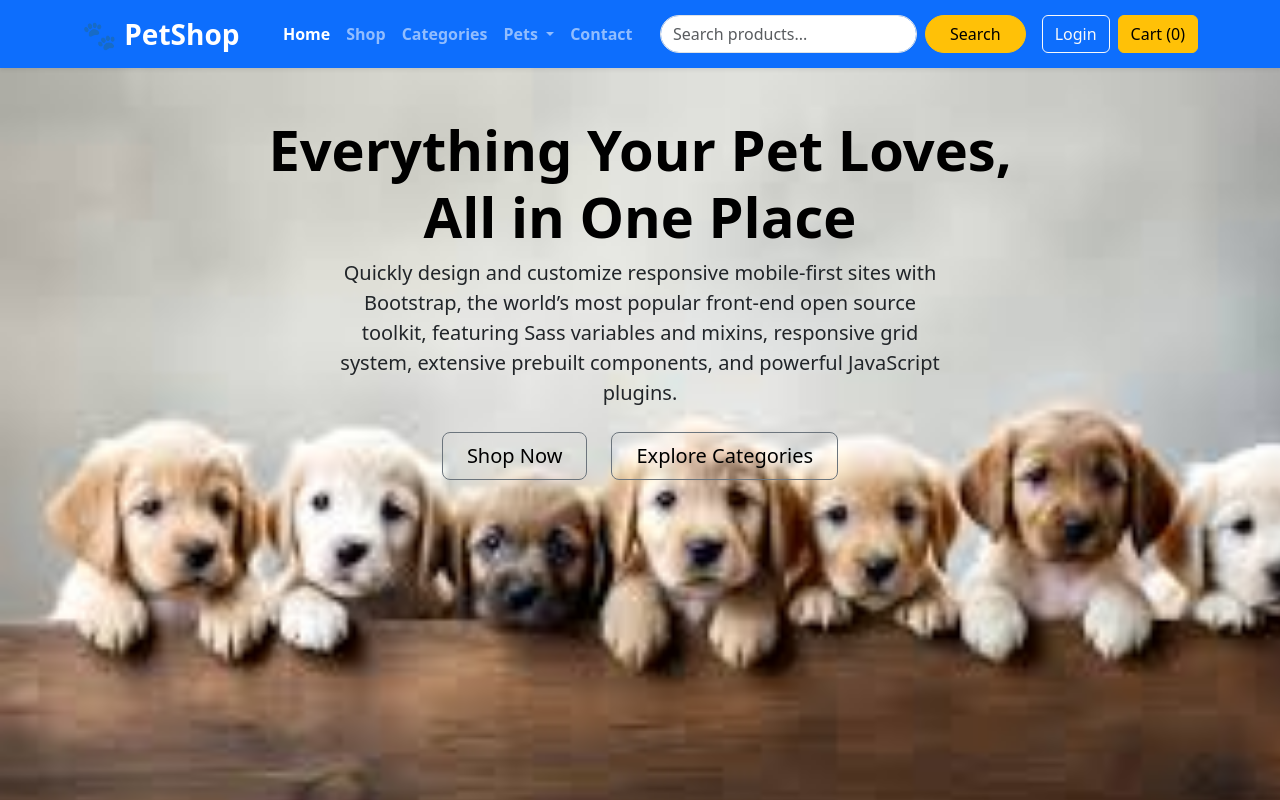
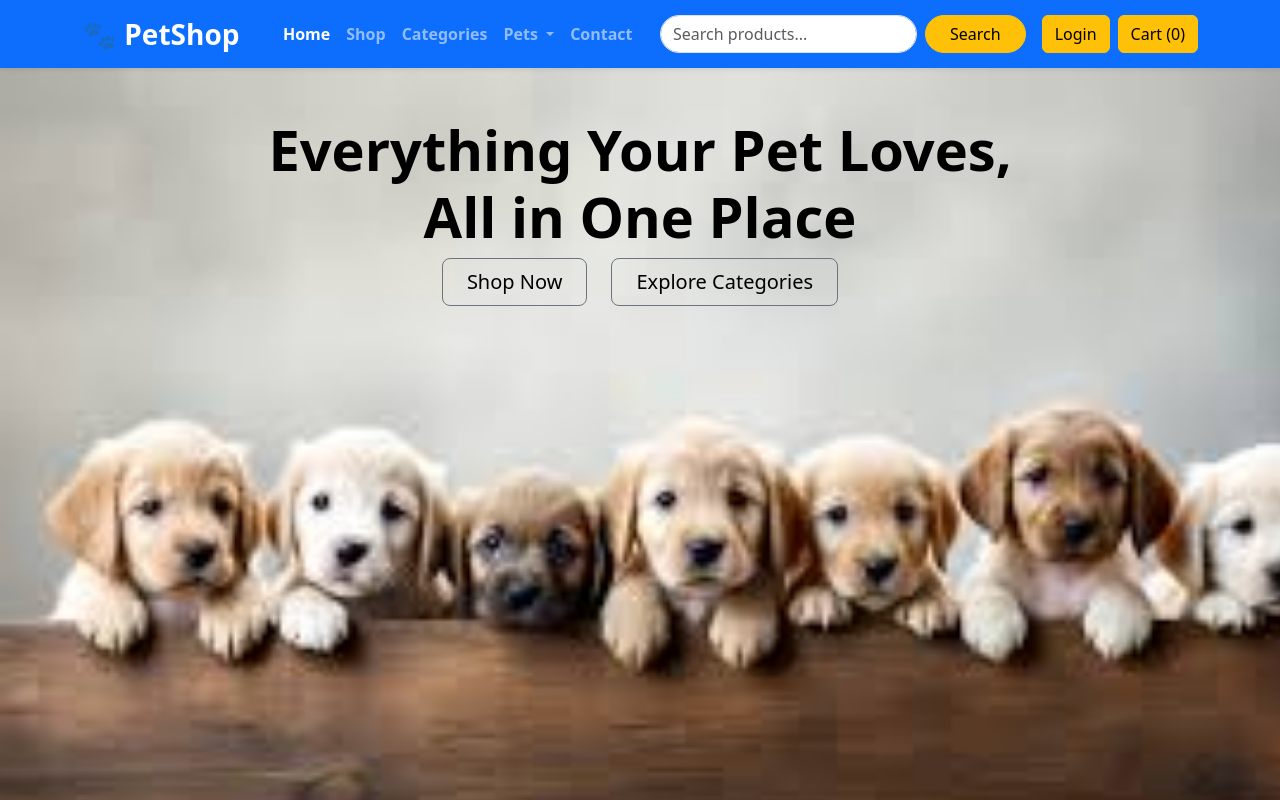
Before and after one commit to sathwik-20/Dog-Application, a plain HTML site: page index.html in a window 1280 px wide. Shown: the top 800 px of the page. Drawn offline with nearby package versions, Linux system fonts and the light colour scheme.

Commit message:
changed the login button

```diff
--- a/index.html
+++ b/index.html
@@ -76,7 +76,7 @@
                         </button>
                     </form>
 
-                    <button class="btn btn-outline-light me-2">
+                    <button class="me-2 btn btn-warning">
                         Login
                     </button>
 
@@ -94,9 +94,6 @@
 
             <h1 class="display-4 fw-bold text-body-emphasis">Everything Your Pet Loves, <br> All in One Place</h1>
             <div class="col-lg-6 mx-auto">
-                <p class="lead mb-4">Quickly design and customize responsive mobile-first sites with Bootstrap, the
-                    world’s most popular front-end open source toolkit, featuring Sass variables and mixins, responsive
-                    grid system, extensive prebuilt components, and powerful JavaScript plugins.</p>
                 <div class="d-grid gap-2 d-sm-flex justify-content-sm-center mb-5"> <button type="button"
                         class="btn btn-outline-secondary text-black btn-lg px-4 me-sm-3">Shop Now</button> <button type="button"
                         class="btn btn-outline-secondary text-black btn-lg px-4">Explore Categories</button> </div>
```
